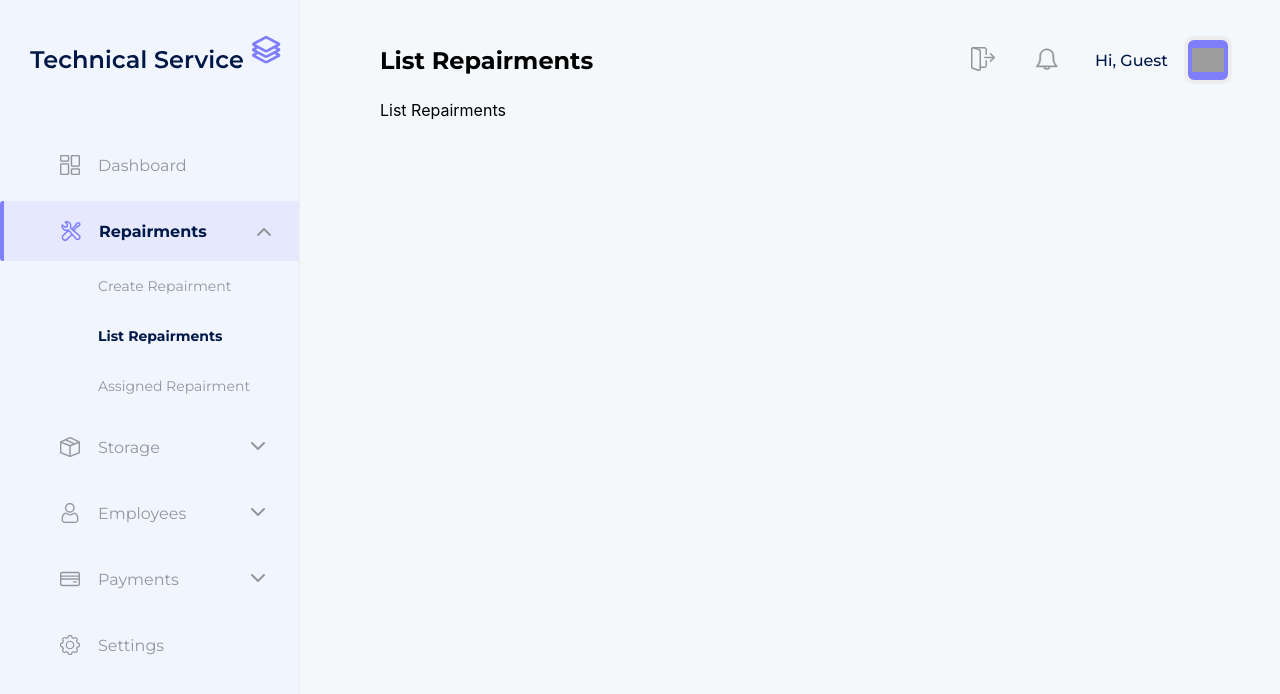
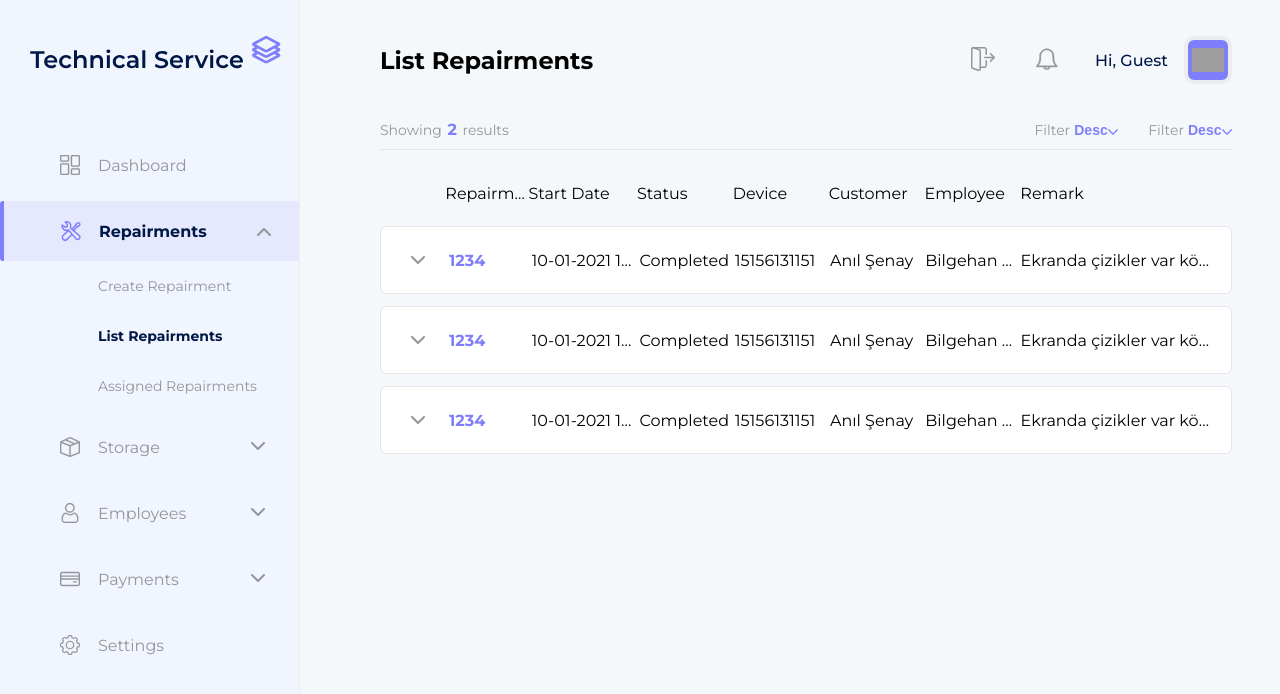
Before and after one commit to anilsenay/Technical-Service-Management-System, a Next.js app in the folder client/: page /repairments/list-repairments in a window 1280 px wide. Shown: the top 694 px of the page. Built offline with nearby package versions, Linux system fonts and the light colour scheme; grey boxes are pictures that could not be loaded.

Commit message:
Create CollapsibleList component

```diff
--- /dev/null
+++ b/client/components/CollapsibleList/FilterBar/filter.module.scss
@@ -0,0 +1,46 @@
+@import "../../../styles/colors.scss";
+@import url("https://fonts.googleapis.com/css2?family=Montserrat:wght@400;500;700&display=swap");
+
+.container {
+  display: flex;
+  align-items: center;
+  width: 100%;
+  color: $grey;
+  font-family: "Montserrat", sans-serif;
+  border-bottom: 1px solid #e2e5e9;
+  padding-bottom: 10px;
+  margin-bottom: 10px;
+
+  .showingText {
+    margin-right: auto;
+    font-size: 14px;
+    .sizeText {
+      color: $dark-purple;
+      font-weight: bold;
+      font-size: 16px;
+      padding-left: 2px;
+      padding-right: 2px;
+    }
+  }
+
+  label {
+    font-size: 14px;
+    margin-right: 4px;
+    margin-left: 30px;
+  }
+}
+
+.selectContainer {
+  position: relative;
+  select {
+    border: none;
+    background-color: transparent;
+    appearance: none;
+    font-size: 14px;
+    color: $dark-purple;
+    font-weight: bold;
+    position: relative;
+    padding-right: 10px;
+    z-index: 10;
+  }
+}
--- /dev/null
+++ b/client/components/CollapsibleList/FilterBar/index.js
@@ -0,0 +1,45 @@
+import React from "react";
+import { DownArrowIcon } from "../../Icons";
+
+import styles from "./filter.module.scss";
+
+const Select = ({ id, name, children }) => {
+  return (
+    <div className={styles.selectContainer}>
+      <select id={id} name={name}>
+        {children}
+      </select>
+      <DownArrowIcon
+        width={10}
+        height={10}
+        fill="#7f7ffb"
+        style={{
+          position: "absolute",
+          marginTop: "7px",
+          right: "0px",
+          zIndex: 1,
+        }}
+      />
+    </div>
+  );
+};
+
+export default function FilterBar({ size }) {
+  return (
+    <div className={styles.container}>
+      <span className={styles.showingText}>
+        Showing <span className={styles.sizeText}>{size}</span> results
+      </span>
+      <label for="filter">Filter</label>
+      <Select id="filter1" name="filter1">
+        <option value="DESC">Desc</option>
+        <option value="ASC">Asc</option>
+      </Select>
+      <label for="filter">Filter</label>
+      <Select id="filter2" name="filter2">
+        <option value="DESC">Desc</option>
+        <option value="ASC">Asc</option>
+      </Select>
+    </div>
+  );
+}
--- /dev/null
+++ b/client/components/CollapsibleList/ListItem/index.js
@@ -0,0 +1,69 @@
+import React, { useState } from "react";
+import { DownArrowIcon } from "../../Icons";
+
+import styles from "./item.module.scss";
+
+export default function ListItem({ sizes, children }) {
+  const [toggleMenu, setToggleMenu] = useState(false);
+  console.log(children);
+  return (
+    <div className={styles.container}>
+      <div className={styles.column}>
+        <a
+          className={toggleMenu ? styles.arrow_up : styles.arrow_down}
+          onClick={() => setToggleMenu(!toggleMenu)}
+        >
+          <DownArrowIcon width={14} height={14} fill="#94969C" />
+        </a>
+        <div
+          className={styles.items}
+          style={{
+            gridTemplateColumns: sizes.join("fr ") + "fr",
+          }}
+        >
+          {children.length > 0 ? children[0] : children}
+        </div>
+      </div>
+      {children.length > 0 && toggleMenu && children[1]}
+    </div>
+  );
+}
+
+ListItem.Columns = ({ children }) => {
+  return children;
+};
+
+ListItem.Item = ({ isId, children }) => {
+  return <span className={isId && styles.primary}>{children}</span>;
+};
+
+ListItem.Header = ({ data, sizes }) => {
+  return (
+    <div
+      className={styles.container}
+      style={{ border: 0, margin: 0, backgroundColor: "transparent" }}
+    >
+      <div className={styles.column}>
+        <div style={{ width: 48, height: 26 }}></div>
+        <div
+          className={styles.items}
+          style={{
+            gridTemplateColumns: sizes.join("fr ") + "fr",
+          }}
+        >
+          {data.map((item) => (
+            <span>{item}</span>
+          ))}
+        </div>
+      </div>
+    </div>
+  );
+};
+
+ListItem.Content = ({ children }) => {
+  return <div className={styles.content}>{children}</div>;
+};
+
+ListItem.ContentHeader = ({ text }) => {
+  return <h4>{text}</h4>;
+};
--- /dev/null
+++ b/client/components/CollapsibleList/ListItem/item.module.scss
@@ -0,0 +1,75 @@
+@import "../../../styles/colors.scss";
+@import url("https://fonts.googleapis.com/css2?family=Montserrat:wght@400;500;700&display=swap");
+
+.container {
+  display: flex;
+  flex-direction: column;
+  justify-content: start;
+  padding: 20px;
+  background-color: #fff;
+  border: 1.5px solid #e2e5e9;
+  border-radius: 6px;
+  font-family: "Montserrat", sans-serif;
+  margin-bottom: 12px;
+
+  .column {
+    display: flex;
+    flex-direction: row;
+    align-items: center;
+  }
+
+  .checkbox {
+    margin-right: 24px;
+  }
+  .items {
+    width: 100%;
+    display: grid;
+    .primary {
+      color: $dark-purple;
+      font-weight: bold;
+    }
+
+    span {
+      overflow: hidden;
+      text-overflow: ellipsis;
+      white-space: nowrap;
+    }
+  }
+}
+
+.arrow_down {
+  display: flex;
+  align-items: center;
+  margin-left: auto;
+  margin-right: 14px;
+  transform: rotateX(0deg);
+  transition: transform 0.2s linear;
+  padding: 6px;
+  padding-left: 10px;
+  padding-right: 10px;
+  cursor: pointer;
+  z-index: 100;
+}
+.arrow_up {
+  display: flex;
+  align-items: center;
+  margin-left: auto;
+  margin-right: 14px;
+  transform: rotateX(180deg);
+  transition: transform 0.2s linear;
+  padding: 6px;
+  padding-left: 10px;
+  padding-right: 10px;
+  cursor: pointer;
+  z-index: 100;
+}
+
+.content {
+  border-top: 1.5px solid #e2e5e9;
+  margin-top: 20px;
+
+  h4 {
+    color: $dark-blue;
+    font-size: 18px;
+  }
+}
--- /dev/null
+++ b/client/components/CollapsibleList/index.js
@@ -0,0 +1,84 @@
+import React from "react";
+import FilterBar from "./FilterBar";
+import ListItem from "./ListItem";
+
+export default function CollapsibleList() {
+  const sizes = [1.3, 1.7, 1.5, 1.5, 1.5, 1.5, 3];
+  return (
+    <div>
+      <FilterBar size={2} />
+      <ListItem.Header
+        sizes={sizes}
+        data={[
+          "Repairment ID",
+          "Start Date",
+          "Status",
+          "Device",
+          "Customer",
+          "Employee",
+          "Remark",
+        ]}
+      />
+      <ListItem sizes={sizes}>
+        <ListItem.Columns>
+          <ListItem.Item isId>1234</ListItem.Item>
+          <ListItem.Item>10-01-2021 15:10</ListItem.Item>
+          <ListItem.Item>Completed</ListItem.Item>
+          <ListItem.Item>15156131151</ListItem.Item>
+          <ListItem.Item>Anıl Şenay</ListItem.Item>
+          <ListItem.Item>Bilgehan Geçici</ListItem.Item>
+          <ListItem.Item>Ekranda çizikler var kötü kullanılmış</ListItem.Item>
+        </ListItem.Columns>
+        <ListItem.Content>
+          <div>
+            <ListItem.ContentHeader text="Repairment Details" />
+            <div>span</div>
+            <p>test</p>
+            <ListItem.ContentHeader text="Device Details" />
+            <p>testdsd</p>
+          </div>
+        </ListItem.Content>
+      </ListItem>
+      <ListItem sizes={sizes}>
+        <ListItem.Columns>
+          <ListItem.Item isId>1234</ListItem.Item>
+          <ListItem.Item>10-01-2021 15:10</ListItem.Item>
+          <ListItem.Item>Completed</ListItem.Item>
+          <ListItem.Item>15156131151</ListItem.Item>
+          <ListItem.Item>Anıl Şenay</ListItem.Item>
+          <ListItem.Item>Bilgehan Geçici</ListItem.Item>
+          <ListItem.Item>Ekranda çizikler var kötü kullanılmış</ListItem.Item>
+        </ListItem.Columns>
+        <ListItem.Content>
+          <div>
+            <ListItem.ContentHeader text="Repairment Details" />
+            <div>span</div>
+            <p>test</p>
+            <ListItem.ContentHeader text="Device Details" />
+            <p>testdsd</p>
+          </div>
+        </ListItem.Content>
+      </ListItem>
+      <ListItem sizes={sizes}>
+        <ListItem.Columns>
+          <ListItem.Item isId>1234</ListItem.Item>
+          <ListItem.Item>10-01-2021 15:10</ListItem.Item>
+          <ListItem.Item>Completed</ListItem.Item>
+          <ListItem.Item>15156131151</ListItem.Item>
+          <ListItem.Item>Anıl Şenay</ListItem.Item>
+          <ListItem.Item>Bilgehan Geçici</ListItem.Item>
+          <ListItem.Item>Ekranda çizikler var kötü kullanılmış</ListItem.Item>
+        </ListItem.Columns>
+        <ListItem.Content>
+          <div>
+            <ListItem.ContentHeader text="Repairment Details" />
+            <div>span</div>
+            <p>test</p>
+            <ListItem.ContentHeader text="Device Details" />
+            <p>testdsd</p>
+          </div>
+        </ListItem.Content>
+      </ListItem>
+    </div>
+  );
+}
--- a/client/components/Header/header.module.scss
+++ b/client/components/Header/header.module.scss
@@ -9,6 +9,7 @@
   padding-top: 20px;
   justify-content: center;
   align-items: center;
+  margin-bottom: 20px;
 
   .titleContent {
     display: flex;
@@ -28,7 +29,6 @@
     display: flex;
     margin-left: auto;
     align-items: center;
-    margin-right: 48px;
   }
 
   .icon {
--- a/client/components/Layout/layout.module.scss
+++ b/client/components/Layout/layout.module.scss
@@ -11,6 +11,7 @@
     width: 100%;
     height: 100%;
     padding-left: 80px;
+    padding-right: 48px;
     background-color: $light-purple;
   }
 }
--- a/client/components/SideBar/index.js
+++ b/client/components/SideBar/index.js
@@ -40,7 +40,7 @@ export default function SideBar() {
             isActive={router?.pathname.includes("list-repairments")}
           />
           <SideBarItem.SubItem
-            text="Assigned Repairment"
+            text="Assigned Repairments"
             link="/repairments/assigned-repairments"
             isActive={router?.pathname.includes("assigned-repairments")}
           />
--- a/client/pages/repairments/list-repairments/index.js
+++ b/client/pages/repairments/list-repairments/index.js
@@ -1,10 +1,11 @@
 import React from "react";
+import CollapsibleList from "../../../components/CollapsibleList";
 import Layout from "../../../components/Layout";
 
 export default function ListRepairments() {
   return (
     <Layout>
-      <div>List Repairments </div>
+      <CollapsibleList />
     </Layout>
   );
 }
--- a/client/pages/settings/settings.module.scss
+++ b/client/pages/settings/settings.module.scss
@@ -11,7 +11,6 @@
   .content {
     display: flex;
     flex-direction: row;
-    margin-top: 20px;
 
     h4 {
       margin-bottom: 30px;
--- a/client/styles/login.module.scss
+++ b/client/styles/login.module.scss
@@ -2,6 +2,7 @@
   width: 100%;
   height: 100%;
   min-height: 100vh;
+  background-color: #fff;
   display: flex;
   flex-direction: column;
   align-items: center;
```
Also changed, not shown: client/components/CollapsibleList/list.module.scss (added).
